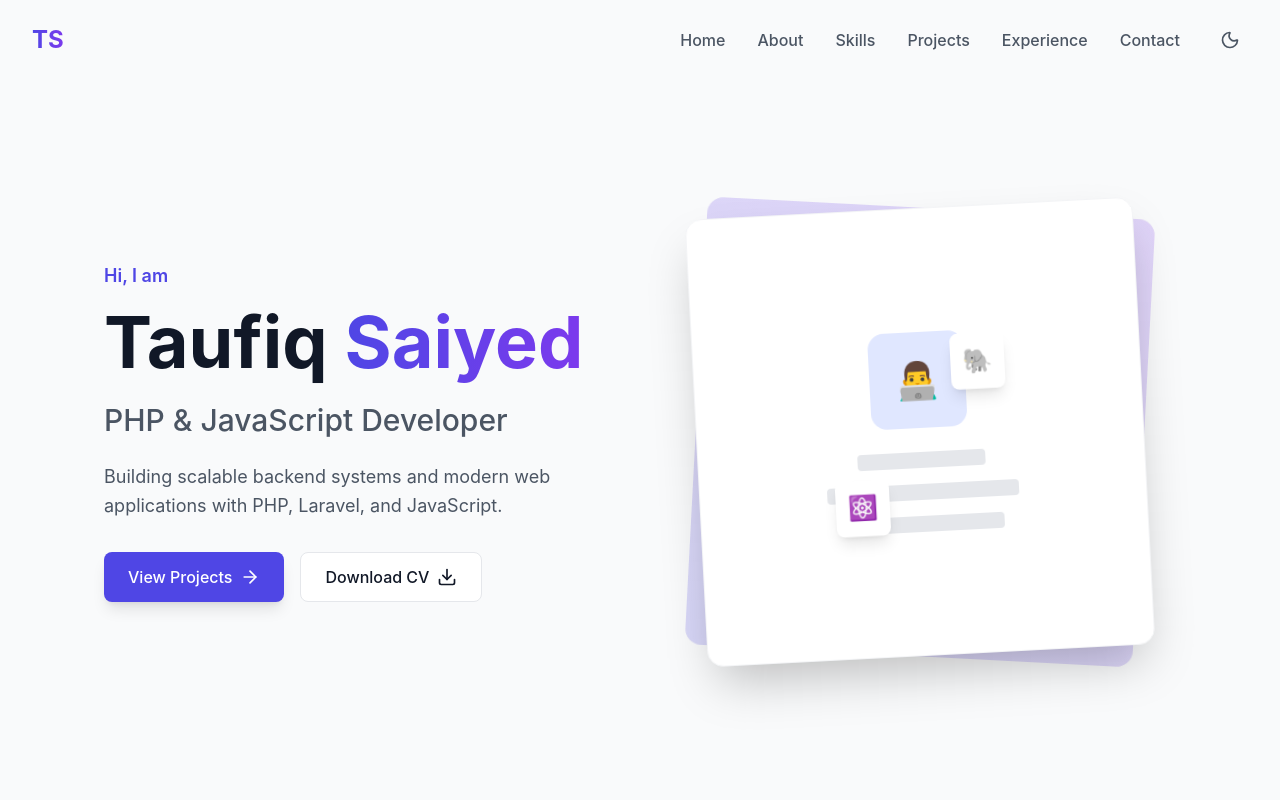
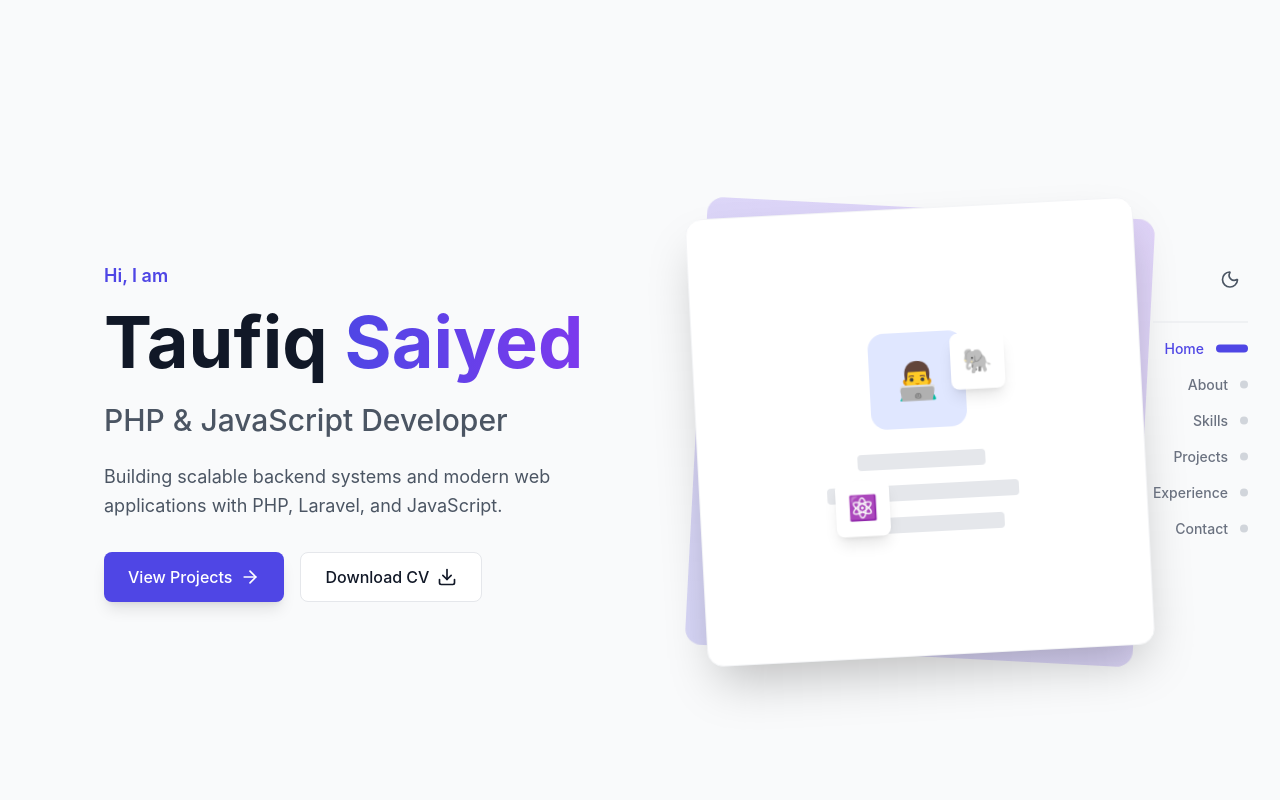
Before and after one commit to saiyedtoufiq/portfolio, a React (Vite) app: page / in a window 1280 px wide. Shown: the top 800 px of the page. Built offline with nearby package versions, Linux system fonts and the light colour scheme.

Commit message:
feat: Add Header component with navigation, active section tracking using IntersectionObserver, and theme toggle.

```diff
--- a/src/layout/Header.jsx
+++ b/src/layout/Header.jsx
@@ -1,17 +1,30 @@
 import React, { useState, useEffect } from 'react';
-import { Menu, X, Github, Linkedin, Mail } from 'lucide-react';
 import ThemeToggle from '../components/ThemeToggle';
 
 const Header = () => {
-    const [isOpen, setIsOpen] = useState(false);
-    const [isScrolled, setIsScrolled] = useState(false);
+    const [activeSection, setActiveSection] = useState('home');
 
     useEffect(() => {
-        const handleScroll = () => {
-            setIsScrolled(window.scrollY > 20);
+        const observer = new IntersectionObserver(
+            (entries) => {
+                entries.forEach((entry) => {
+                    if (entry.isIntersecting) {
+                        setActiveSection(entry.target.id);
+                    }
+                });
+            },
+            {
+                rootMargin: '-50% 0px -50% 0px', // Trigger when section is in the middle of viewport
+                threshold: 0
+            }
+        );
+
+        const sections = document.querySelectorAll('section[id]');
+        sections.forEach((section) => observer.observe(section));
+
+        return () => {
+            sections.forEach((section) => observer.unobserve(section));
         };
-        window.addEventListener('scroll', handleScroll);
-        return () => window.removeEventListener('scroll', handleScroll);
     }, []);
 
     const navLinks = [
@@ -24,65 +37,42 @@ const Header = () => {
     ];
 
     return (
-        <header
-            className={`fixed top-0 left-0 w-full z-50 transition-all duration-300 ${isScrolled
-                    ? 'bg-white/80 dark:bg-gray-900/80 backdrop-blur-md shadow-lg'
-                    : 'bg-transparent'
-                }`}
-        >
-            <div className="container-custom flex justify-between items-center h-16 md:h-20">
-                {/* Logo */}
-                <a
-                    href="#home"
-                    className="text-2xl font-bold bg-gradient-to-r from-indigo-600 to-violet-600 bg-clip-text text-transparent hover:opacity-80 transition-opacity"
-                >
-                    TS
-                </a>
-
-                {/* Desktop Navigation */}
-                <nav className="hidden md:flex items-center space-x-8">
-                    {navLinks.map((link) => (
+        <React.Fragment>
+            <header className="fixed right-8 top-1/2 transform -translate-y-1/2 z-50 hidden md:block">
+                <nav className="flex flex-col items-end space-y-6">
+                    <ThemeToggle />
+                    <div className="flex flex-col items-end space-y-4 pt-4 border-t border-gray-200 dark:border-gray-700">
+                        {navLinks.map((link) => {
+                            const isActive = activeSection === link.href.substring(1);
+                            return (
                                 <a
                                     key={link.name}
                                     href={link.href}
-                            className="text-gray-600 dark:text-gray-300 hover:text-indigo-600 dark:hover:text-indigo-400 font-medium transition-colors"
+                                    className={`group flex items-center space-x-3 transition-all duration-300 ${isActive ? 'translate-x-0' : 'translate-x-0'
+                                        }`}
                                 >
+                                    <span className={`text-sm font-medium transition-all duration-300 ${isActive
+                                        ? 'text-indigo-600 dark:text-indigo-400 font-bold'
+                                        : 'text-gray-500 dark:text-gray-400 hover:text-gray-900 dark:hover:text-gray-200'
+                                        }`}>
                                         {link.name}
+                                    </span>
+                                    <div className={`h-2 transition-all duration-300 rounded-full ${isActive
+                                        ? 'w-8 bg-indigo-600 dark:bg-indigo-400'
+                                        : 'w-2 bg-gray-300 dark:bg-gray-600 group-hover:bg-indigo-400 dark:group-hover:bg-indigo-500 group-hover:w-4'
+                                        }`} />
                                 </a>
-                    ))}
+                            );
+                        })}
+                    </div>
+                </nav>
+            </header>
+
+            {/* Mobile simplified nav (optional) */}
+            <div className="md:hidden fixed top-4 right-4 bg-white/80 dark:bg-gray-900/80 backdrop-blur-md p-2 rounded-lg shadow-lg z-50">
                 <ThemeToggle />
-                </nav>
-
-                {/* Mobile Menu Button */}
-                <div className="md:hidden flex items-center space-x-4">
-                    <ThemeToggle />
-                    <button
-                        onClick={() => setIsOpen(!isOpen)}
-                        className="text-gray-600 dark:text-gray-300 hover:text-indigo-600 dark:hover:text-indigo-400 focus:outline-none"
-                    >
-                        {isOpen ? <X className="w-6 h-6" /> : <Menu className="w-6 h-6" />}
-                    </button>
             </div>
-            </div>
-
-            {/* Mobile Navigation */}
-            {isOpen && (
-                <div className="md:hidden absolute top-full left-0 w-full bg-white dark:bg-gray-900 shadow-lg border-t border-gray-100 dark:border-gray-800">
-                    <div className="flex flex-col py-4 px-4 space-y-4">
-                        {navLinks.map((link) => (
-                            <a
-                                key={link.name}
-                                href={link.href}
-                                onClick={() => setIsOpen(false)}
-                                className="text-gray-600 dark:text-gray-300 hover:text-indigo-600 dark:hover:text-indigo-400 font-medium transition-colors"
-                            >
-                                {link.name}
-                            </a>
-                        ))}
-                    </div>
-                </div>
-            )}
-        </header>
+        </React.Fragment>
     );
 };
 
```
Lines whose indentation alone changed are shown as unchanged.
